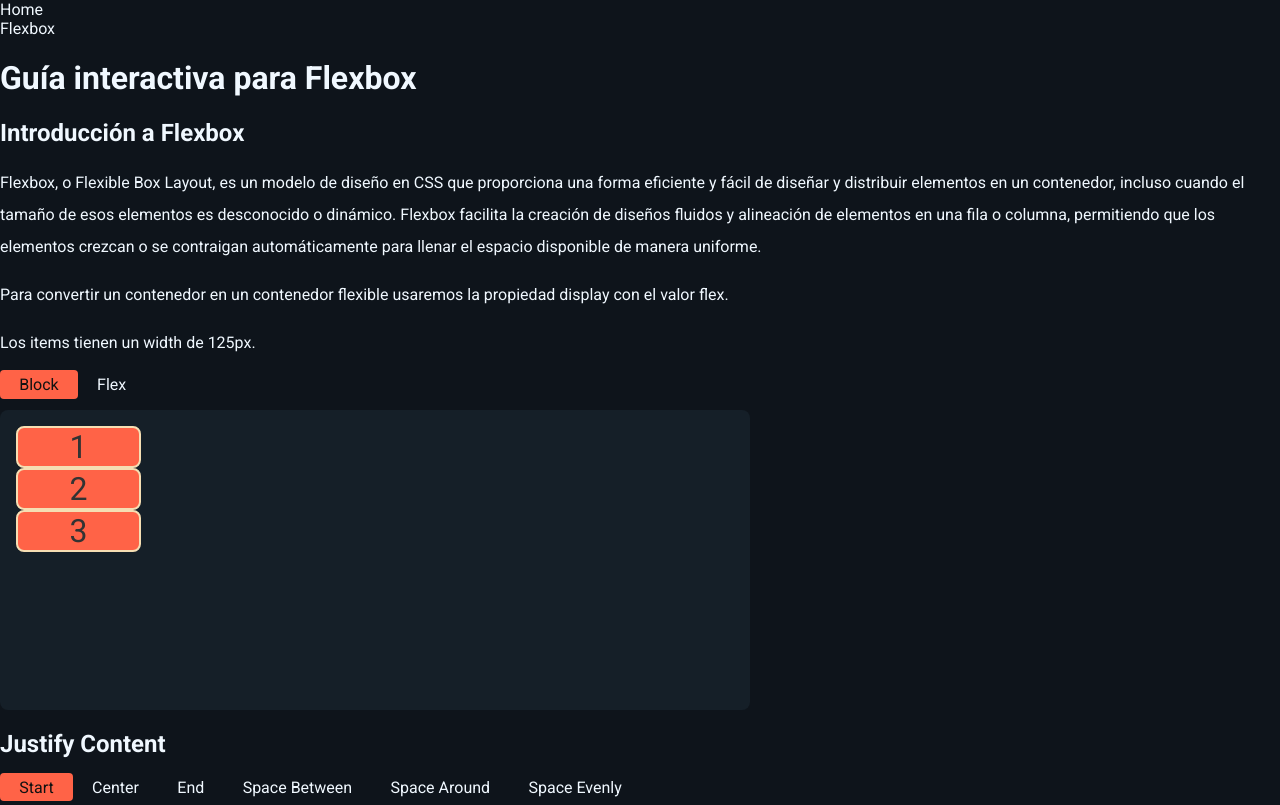
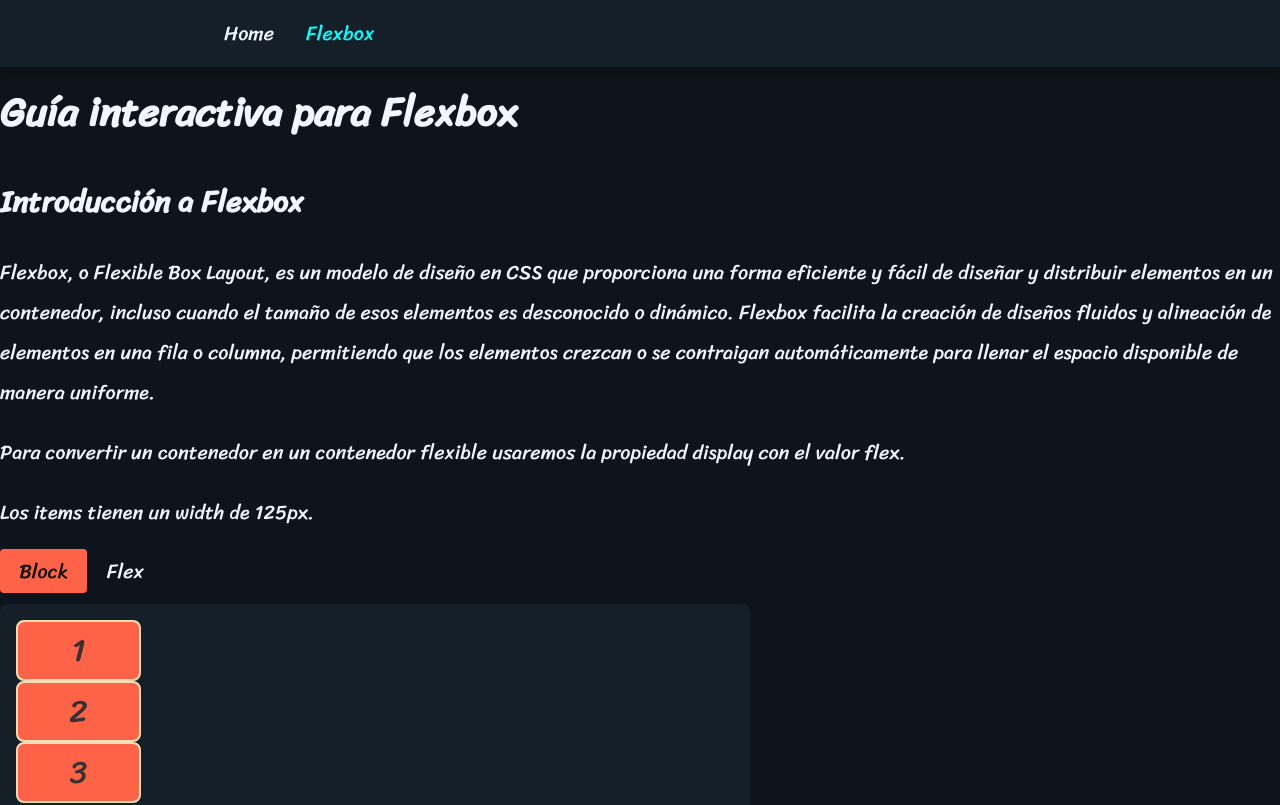
Before and after one commit to DorianDesings/learn-css, a React (Vite) app: page /flexbox in a window 1280 px wide. Shown: the top 805 px of the page. Built offline with nearby package versions, Linux system fonts and the light colour scheme.

Commit message:
font updated

```diff
--- a/index.html
+++ b/index.html
@@ -7,7 +7,7 @@
 		<link rel="preconnect" href="https://fonts.googleapis.com" />
 		<link rel="preconnect" href="https://fonts.gstatic.com" crossorigin />
 		<link
-			href="https://fonts.googleapis.com/css2?family=Roboto:wght@100;400;700&display=swap"
+			href="https://fonts.googleapis.com/css2?family=Sriracha&display=swap"
 			rel="stylesheet"
 		/>
 		<title>Learn CSS</title>
--- a/src/components/flexbox/flex-direction/FlexDirection.jsx
+++ b/src/components/flexbox/flex-direction/FlexDirection.jsx
@@ -13,9 +13,11 @@ const FlexDirection = () => {
 	return (
 		<>
 			<h2>Flex Direction</h2>
-			<StyledText>La propiedad Flex Direction nos permite </StyledText>
-
-			<StyledText>Los items tienen un width de 125px.</StyledText>
+			<StyledText>
+				La propiedad Flex Direction nos permite controlar la direción del eje
+				principal, por defecto es row, y el eje se situa de izquierda a derecha
+				de forma horizontal.
+			</StyledText>
 
 			<StyledInputs>
 				<div>
--- a/src/components/flexbox/styles.js
+++ b/src/components/flexbox/styles.js
@@ -35,7 +35,7 @@ const StyledFlexContainer = styled.div`
 
 			&::before {
 				content: '';
-				top: 140px;
+				top: 153px;
 				width: 30px;
 				height: 30px;
 				padding: 0;
@@ -56,8 +56,8 @@ const StyledFlexContainer = styled.div`
 			}
 
 			&::before {
-				top: 190px;
-				right: 145px;
+				top: 195px;
+				right: 152px;
 				rotate: 135deg;
 			}
 		`}
@@ -69,8 +69,8 @@ const StyledFlexContainer = styled.div`
 				padding-right: 1.5rem;
 			}
 			&::before {
-				top: 140px;
-				right: 195px;
+				top: 153px;
+				right: 194px;
 				rotate: 225deg;
 			}
 		`}
@@ -88,8 +88,8 @@ const StyledFlexContainer = styled.div`
 			}
 
 			&::before {
-				top: 45px;
-				right: 145px;
+				top: 52px;
+				right: 152px;
 				rotate: -45deg;
 			}
 		`}
--- a/src/components/menu/Menu.jsx
+++ b/src/components/menu/Menu.jsx
@@ -1,17 +1,17 @@
-import { Link } from 'react-router-dom';
+import { StyledMenu, StyledNav, StyledNavLink } from './styles';
 
 const Menu = () => {
 	return (
-		<nav>
-			<ul>
+		<StyledNav>
+			<StyledMenu>
 				<li>
-					<Link to='/'>Home</Link>
+					<StyledNavLink to='/'>Home</StyledNavLink>
 				</li>
 				<li>
-					<Link to='/flexbox'>Flexbox</Link>
+					<StyledNavLink to='/flexbox'>Flexbox</StyledNavLink>
 				</li>
-			</ul>
-		</nav>
+			</StyledMenu>
+		</StyledNav>
 	);
 };
 
--- a/src/components/menu/styles.js
+++ b/src/components/menu/styles.js
@@ -1,7 +1,29 @@
+import { NavLink } from 'react-router-dom';
 import styled from 'styled-components';
+import { COLORS } from '../../styles/colors';
 
 const StyledNav = styled.nav`
-	color: red;
+	position: fixed;
+	top: 0;
+	left: 0;
+	z-index: 10;
+	padding: 1rem 14rem;
+	width: 100%;
+	box-shadow: 0 10px 10px rgb(0 0 0 / 0.1);
+	background-color: ${COLORS.backgroundAlternate};
 `;
 
-export { StyledNav };
+const StyledMenu = styled.ul`
+	width: 400px;
+	display: flex;
+	align-items: start;
+	gap: 2rem;
+`;
+
+const StyledNavLink = styled(NavLink)`
+	&.active {
+		color: ${COLORS.secondary};
+	}
+`;
+
+export { StyledMenu, StyledNav, StyledNavLink };
--- a/src/styles/GlobalStyles.js
+++ b/src/styles/GlobalStyles.js
@@ -15,12 +15,16 @@ export const GlobalStyles = createGlobalStyle`
 
 	body {
 		margin: 0;
-		background-color: ${COLORS.background};
-		color: aliceblue;
-		font-family: 'Roboto', sans-serif;
+		padding-top: 50px;
+	  font-family: "Sriracha", cursive;
+		font-weight: 400;
+		font-style: normal;
+		font-size:20px;
 		max-width: 1440px;
 		margin-left: auto;
 		margin-right: auto;
+		color: aliceblue;
+		background-color: ${COLORS.background};
 		user-select:none;
 	}
 
--- a/src/styles/colors.js
+++ b/src/styles/colors.js
@@ -1,5 +1,6 @@
 export const COLORS = {
 	background: '#0E141B',
 	backgroundAlternate: 'hsl(210deg, 30%, 12%)',
-	primary: '#ff6347'
+	primary: '#ff6347',
+	secondary: '#00FFFF'
 };
```
